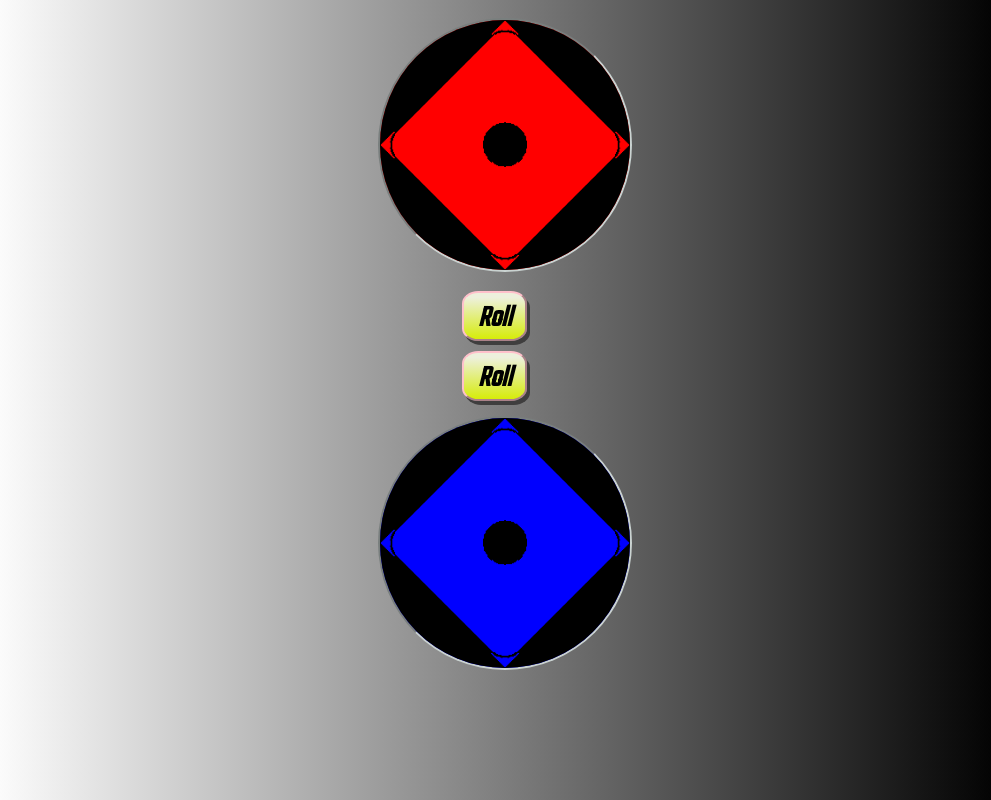
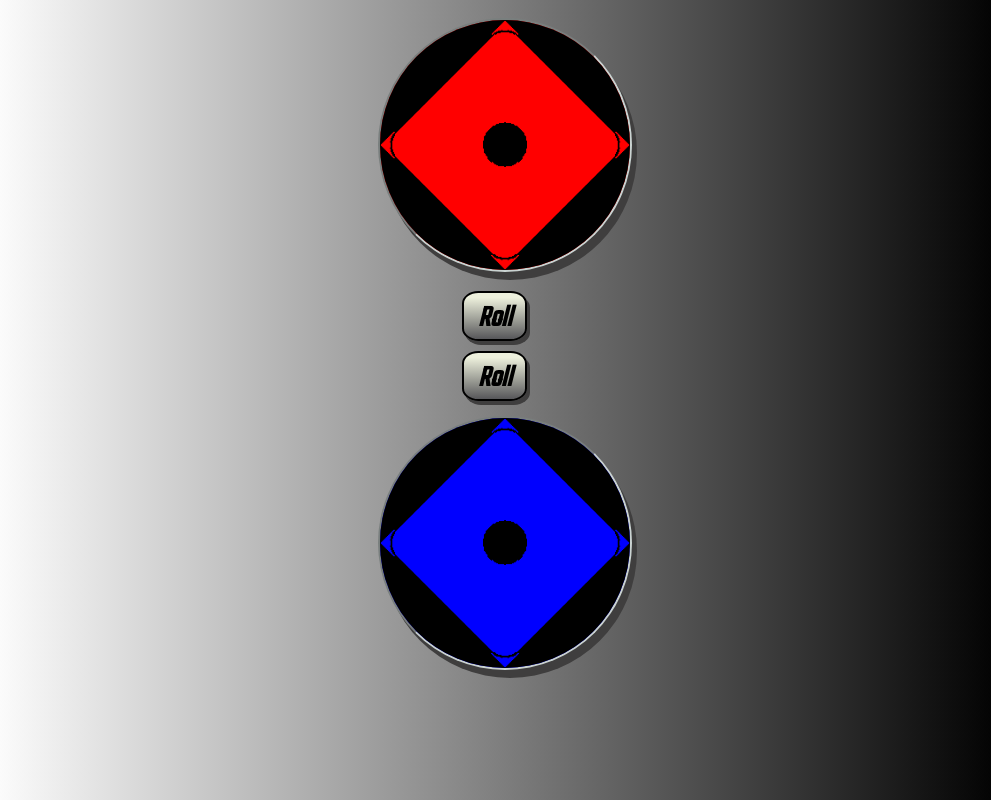
Before and after one commit to zetame/dicerX, a plain HTML site: page index.html in a window 1280 px wide. Shown: the whole page, without its empty margins (144-1135 px from the left). Drawn offline with Linux system fonts and the light colour scheme.

Commit message:
Add files via upload

```diff
--- a/styles.css
+++ b/styles.css
@@ -14,11 +14,11 @@
    margin: 5px;
    margin-left: 40%;
    box-shadow: 3px 4px 0px 0px #3f3e3e;
-   background:linear-gradient(to bottom, #edf0dc 10%, #d6ec0a 100%);
+   background:linear-gradient(to bottom, #edf0dc 10%, #57575a 100%);
 
-   border: outset 2px;
+   border: solid black 2px;
    border-radius: 25%;
-   border-color: pink;
+
 
    line-height: 50px;
    text-align: center
@@ -54,6 +54,7 @@
     width: 250px;
     height: 250px;
     margin-left: 15%;
+    box-shadow: 5px 8px 0px 0px #3f3e3e;
 
 
 
```
Also changed, not shown: maindicex.gif (added).
